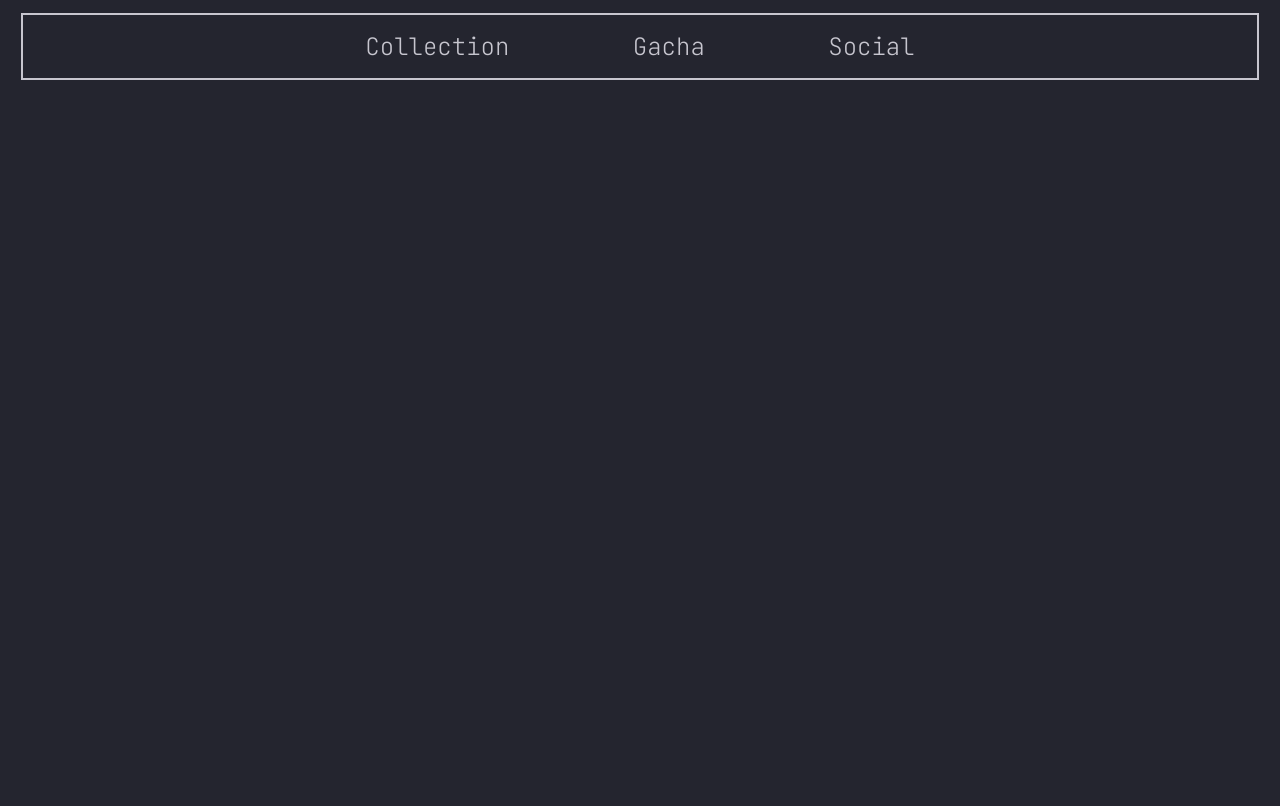
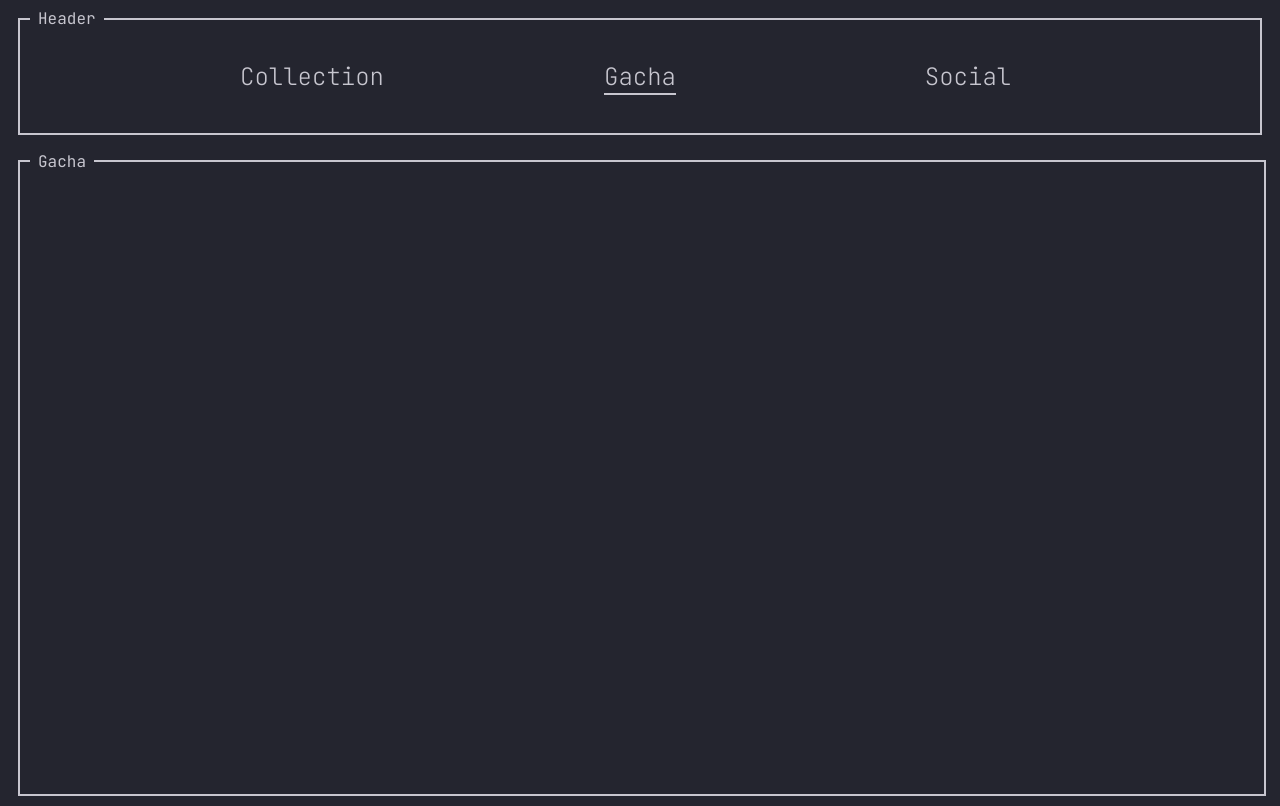
Before and after one commit to toralol/ukmeleegacha, a website: page index.html in a window 1280 px wide. Drawn offline with Linux system fonts and the light colour scheme.

Commit message:
bro i dont even know

```diff
--- a/app.js
+++ b/app.js
@@ -10,3 +10,19 @@ function returnChar() {
     }
     // document.getElementById("playerName").textContent = players[id].Player
 }
+
+function goCollection() {
+    var current = document.getElementsByClassName("active")
+    current[0].className = current[0].className.replace(" active", "");
+    document.getElementsByClassName("collection")[0].className += " active";
+}
+function goGacha() {
+    var current = document.getElementsByClassName("active")
+    current[0].className = current[0].className.replace(" active", "");
+    document.getElementsByClassName("gacha")[0].className += " active";
+}
+function goSocial() {
+    var current = document.getElementsByClassName("active")
+    current[0].className = current[0].className.replace(" active", "");
+    document.getElementsByClassName("social")[0].className += " active";
+}
--- a/index.html
+++ b/index.html
@@ -14,6 +14,8 @@
         <meta name="description" content="">
         <meta name="viewport" content="width=device-width, initial-scale=1">
         <link rel="stylesheet" href="style.css">
+        <link rel="icon" href="/favicon.png">
+
     </head>
     <body>
         <!--[if lt IE 7]>
@@ -27,10 +29,14 @@
         <h1 id="playerName" style="white-space: pre-wrap;"></h1> -->
 
         <div id="maindiv">
-            <div id="header">
-                <div id="headersegment"><h1>Collection</h1></div>
-                <div id="headersegment"><h1>Gacha</h1></div>
-                <div id="headersegment"><h1>Social</h1></div>
+            <div id="header" class="section">
+                    <t1>Header</t1>
+                    <h1 class="collection btn" id="headersegment" onclick="goCollection()">Collection</h1>
+                    <h1 class="gacha btn active" id="headersegment" onclick="goGacha()">Gacha</h1>
+                    <h1 class="social btn" id="headersegment" onclick="goSocial()">Social</h1>
+            </div>
+            <div id="gachamain" class="main section">
+                <t2>Gacha</t2>
             </div>
         </div>
     </body>
--- a/players.js
+++ b/players.js
@@ -386,7 +386,7 @@ players = [
  },
  {
    "Rank": 56,
-   "Player": "stylo",
+   "Player": "noviko",
    "Points": 1670,
    "Country": "Scotland",
    "Characters": "Jigglypuff"
@@ -652,9 +652,9 @@ players = [
  },
  {
    "Rank": 94,
-   "Player": "DiabolicalSloth",
+   "Player": "Sloth",
    "Points": 1534,
-   "Country": "England(Midlands)",
+   "Country": "England(Yorkshire and the Humber)",
    "Characters": "Falco"
  },
  {
--- a/style.css
+++ b/style.css
@@ -5,10 +5,31 @@
     --accent-color: #C7C6CF;
 }
 
-body {
+.btn {
+    cursor: pointer;
+}
+
+.active {
+    text-decoration: underline;
+    text-decoration-color: var(--accent-color);
+    text-underline-offset: 8px;
+}
+
+.section {
+    border-color: var(--accent-color);
+    border: 2px solid;
+}
+
+.main {
+    flex: 1 1 auto;
+    width: 100%;
+}
+
+html, body {
     font-family: "Jetbrains Mono", monospace;
     color: var(--accent-color);
     background-color: var(--background-color);
+    height: 98.6%;
 }
 
 h1 {
@@ -21,18 +42,35 @@ h1:hover {
 }
 
 #maindiv {
-    margin: 1%;
+    padding: 10px;
+    display: flex;
+    flex-flow: column ;
+    height: 100%;
 }
 
 #header{
-    border-color: var(--accent-color);
-    border: 2px solid;
+    display: grid;
+    grid-template-columns: 33% auto 33%;
+    justify-content: space-evenly;
+    gap: 0%;
     text-align: center;
-    display: flex;
-    justify-content: center;
+    padding-top: 25px;
+    padding-bottom: 25px;
+    margin-bottom: 25px;
 }
 
-#headersegment{
-    padding-left: 5%;
-    padding-right: 5%;
+t1 {
+    position: absolute;
+    top: 0px;
+    left: 30px;
+    background-color: var(--background-color);
+    border: 8px solid var(--background-color);
 }
+
+t2 {
+    position: absolute;
+    top: 143px;
+    left: 30px;
+    background-color: var(--background-color);
+    border: 8px solid var(--background-color);
+}
```
Also changed, not shown: favicon.png (added).
